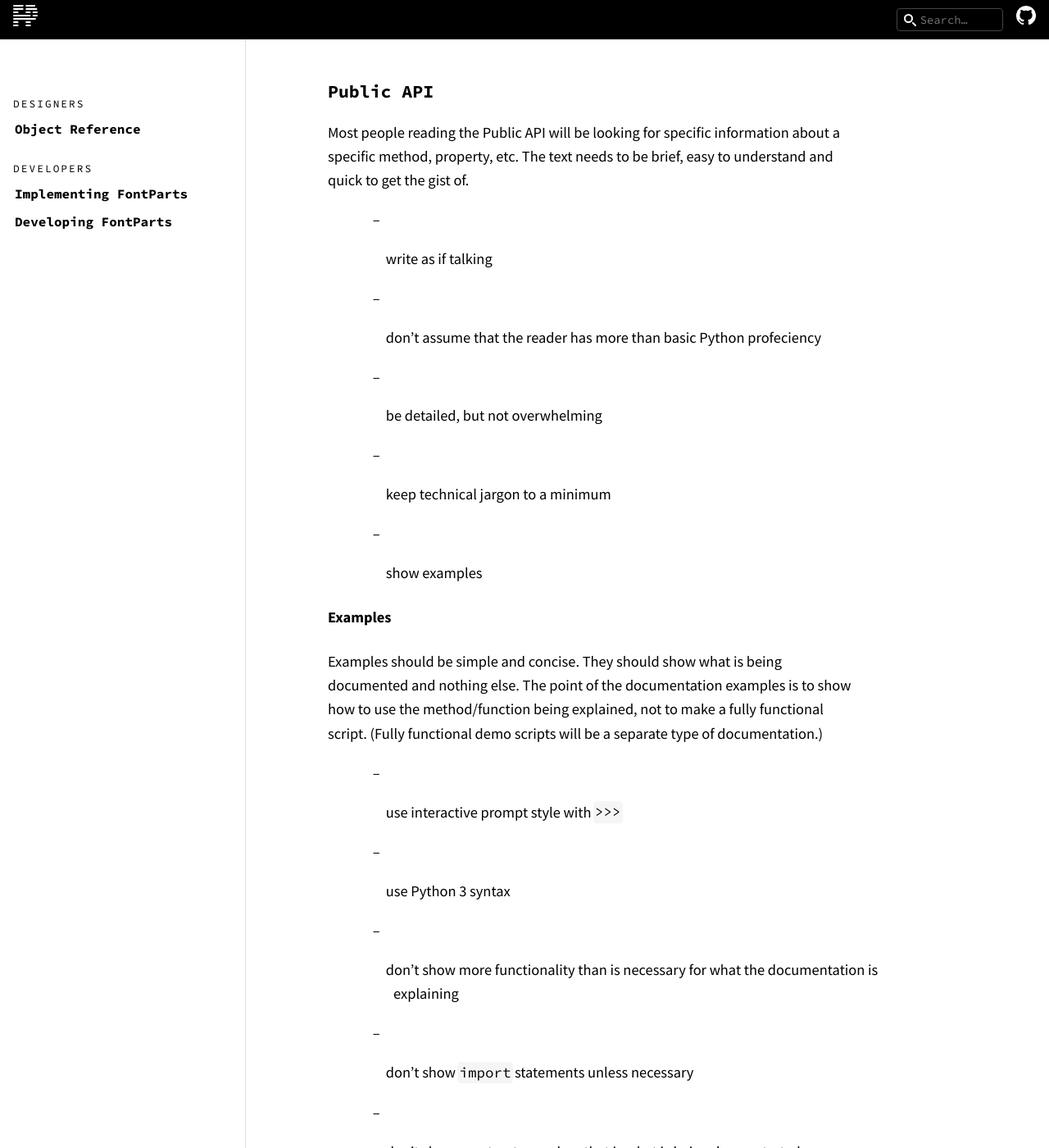
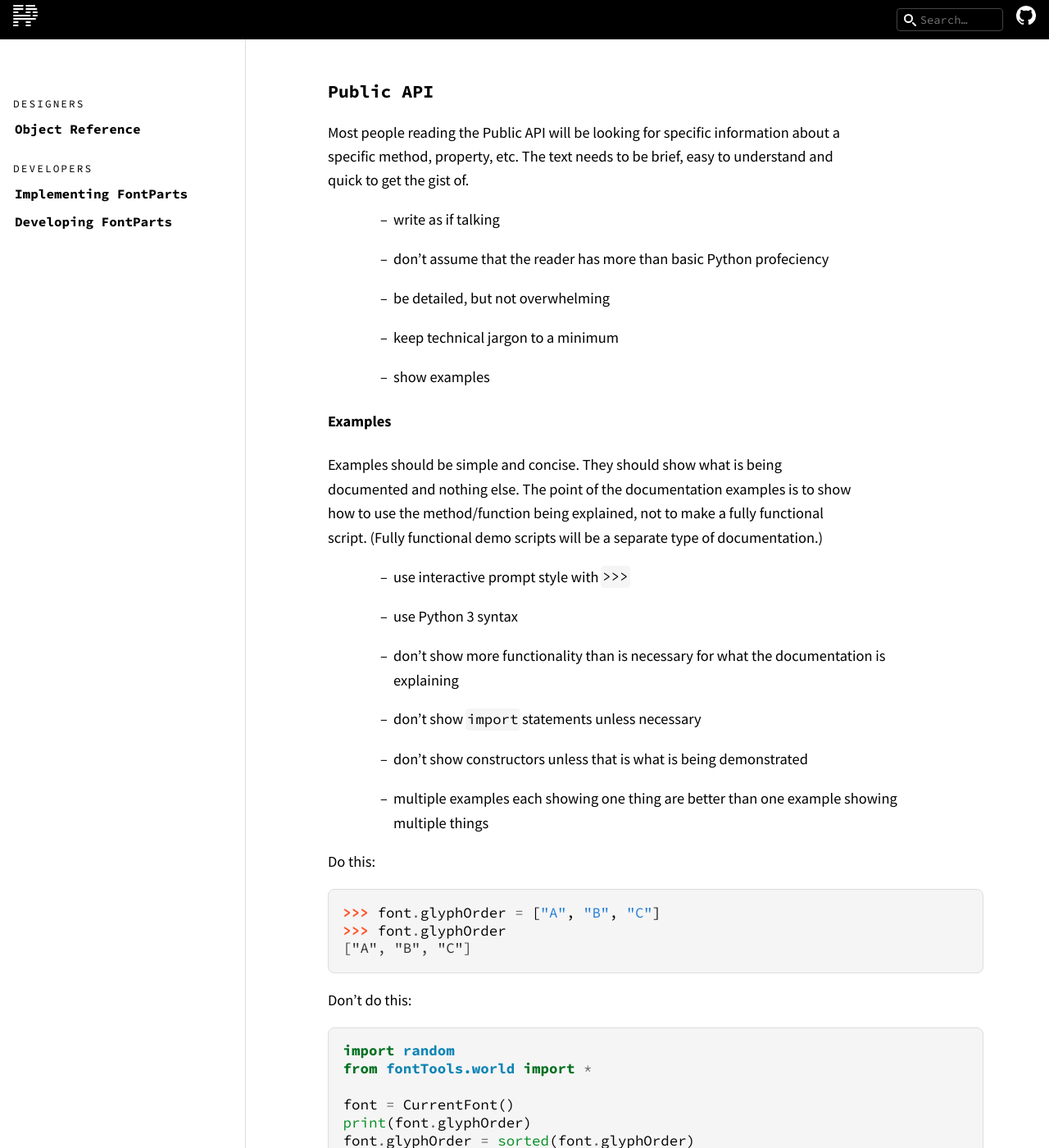
Before and after one commit to sambacha/fontParts, a Sphinx documentation site: the page built from documentation/source/development/documenting.rst, in a window 1280 px wide and 1400 px high, scrolled down 604 px. Shown: the whole window at 82% size. Built offline with Sphinx 7.4.7, drawn with Linux system fonts in a browser that asks for light colours; pages that are not in the unit, such as notebooks, are missing from menus.

Commit message:
fix list indenting

```diff
--- a/documentation/source/_themes/fontPartsTheme/static/fontparts.css
+++ b/documentation/source/_themes/fontPartsTheme/static/fontparts.css
@@ -143,10 +143,6 @@ ol {
 
 ul {
   list-style: none;
-}
-
-ul.simple {
-  text-indent: -0.5em;
 }
 
 code {
@@ -521,13 +517,11 @@ h6:hover > a.headerlink {
   margin-top: 1em;
   margin-bottom: 1em;
   max-width: 70ch;
-  text-indent: -0.5em;
 }
 #content ul li:before {
   content: "–";
-  position: relative;
-  left: -1rem;
-  top: 0;
+  position: absolute;
+  transform: translateX(-1rem);
 }
 #content .toctree-wrapper ul li {
   margin-top: 0em;
@@ -908,4 +902,20 @@ dt code, dt span {
   padding: 0 0.25rem;
 }
 
+body .highlight .k {
+  color: #0062FF;
+}
+body .highlight .gp {
+  color: #ff5329;
+}
+body .highlight .s2 {
+  color: #267ed7;
+}
+body .highlight .ow, body .highlight .nb {
+  color: #008e20;
+}
+body .highlight .bp {
+  color: #8800ff;
+}
+
 /*# sourceMappingURL=fontparts.css.map */
--- a/documentation/source/_themes/fontPartsTheme/static/fontparts.sass
+++ b/documentation/source/_themes/fontPartsTheme/static/fontparts.sass
@@ -11,3 +11,4 @@
 @import 'sass_partials/general.sass'
 @import 'sass_partials/animations.sass'
 @import 'sass_partials/objects-index.sass'
+@import 'sass_partials/syntax-highlighting.sass'
--- a/documentation/source/_themes/fontPartsTheme/static/sass_partials/content.sass
+++ b/documentation/source/_themes/fontPartsTheme/static/sass_partials/content.sass
@@ -14,13 +14,12 @@
         margin-top: 1em
         margin-bottom: 1em
         max-width: $max-text-width
-        text-indent: -0.5em
+        // text-indent: -0.5em
 
     ul li:before
         content: "–"
-        position: relative
-        left: -1rem
-        top: 0
+        position: absolute
+        transform: translateX(-1rem)
 
     .toctree-wrapper
         ul li
--- a/documentation/source/_themes/fontPartsTheme/static/sass_partials/elements.sass
+++ b/documentation/source/_themes/fontPartsTheme/static/sass_partials/elements.sass
@@ -122,7 +122,7 @@ ul
 ul
 	list-style: none
 ul.simple
-	text-indent: -0.5em // 0em
+	// text-indent: -0.5em // 0em
 code
 	padding: 0 0.05em
 	white-space: pre-line
--- /dev/null
+++ b/documentation/source/_themes/fontPartsTheme/static/sass_partials/syntax-highlighting.sass
@@ -0,0 +1,16 @@
+body
+    .highlight
+        .k
+            color: $blue
+
+        .gp
+            color: $red
+
+        .s2
+            color: $mid-blue
+
+        .ow, .nb
+            color: $mid-green
+
+        .bp
+            color: $purple
--- a/documentation/source/_themes/fontPartsTheme/static/sass_partials/variables.sass
+++ b/documentation/source/_themes/fontPartsTheme/static/sass_partials/variables.sass
@@ -44,6 +44,12 @@ $light-gray:    #888888
 $lighter-gray:  #dddddd
 $offwhite-gray: whitesmoke
 
+// extra syntax highlights
+$red:           #ff5329
+$mid-blue:      #267ed7
+$mid-green:     #008e20
+$purple:        #8800ff
+
 $green-highlight: rgba($greener, 0.35)
 
 ///////////// repeating styles //////////
--- a/documentation/source/conf.py
+++ b/documentation/source/conf.py
@@ -422,3 +422,19 @@ class AutosummaryMethodList(Autosummary):
 
 def setup(app):
     app.add_directive('autosummarymethodlist', AutosummaryMethodList)
+
+
+from pygments.style import Style
+from pygments.token import Keyword, Name, Comment, String, Error, \
+     Number, Operator, Generic
+
+class YourStyle(Style):
+    default_style = ""
+    styles = {
+        Comment:                'italic #888',
+        Keyword:                'bold #005',
+        Name:                   '#f00',
+        Name.Function:          '#0f0',
+        Name.Class:             'bold #0f0',
+        String:                 'bg:#eee #111'
+    }
```
Also changed, not shown: 1 other file.
